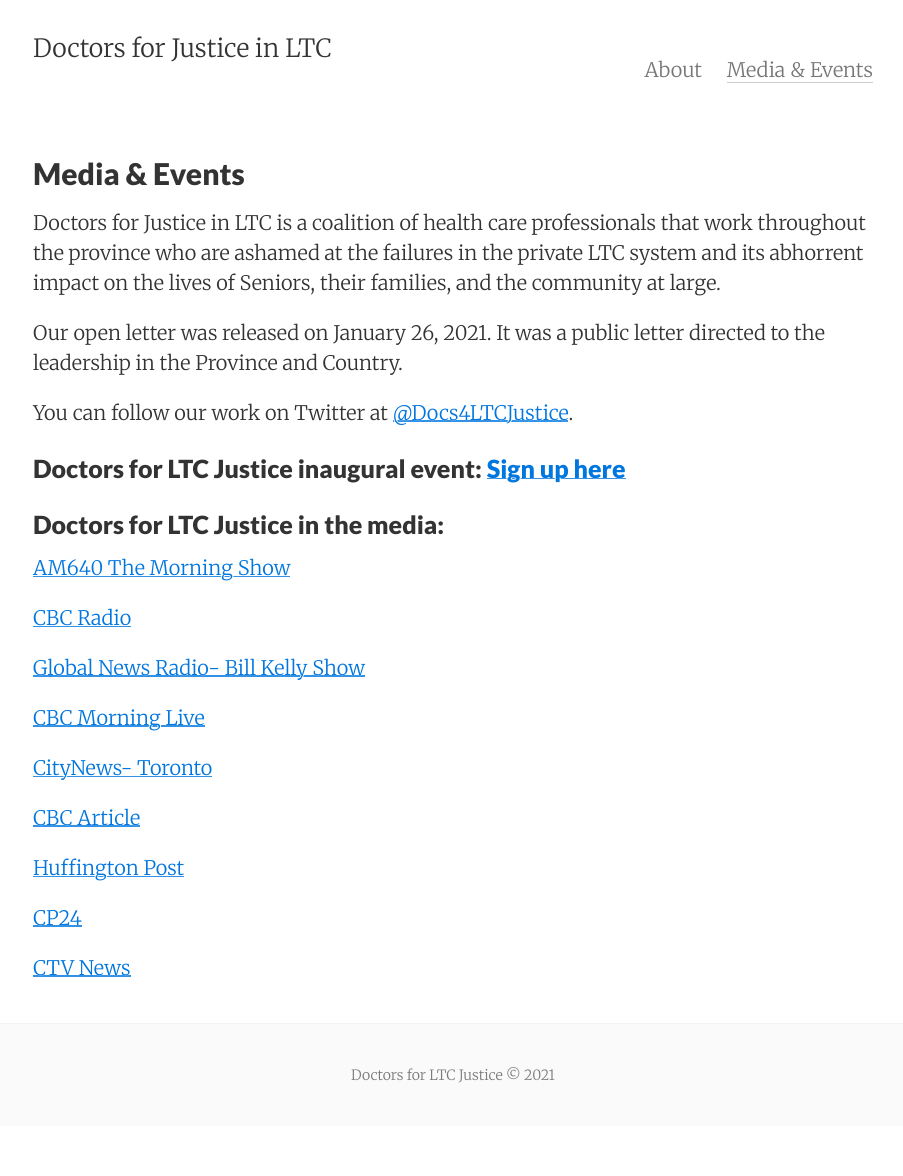
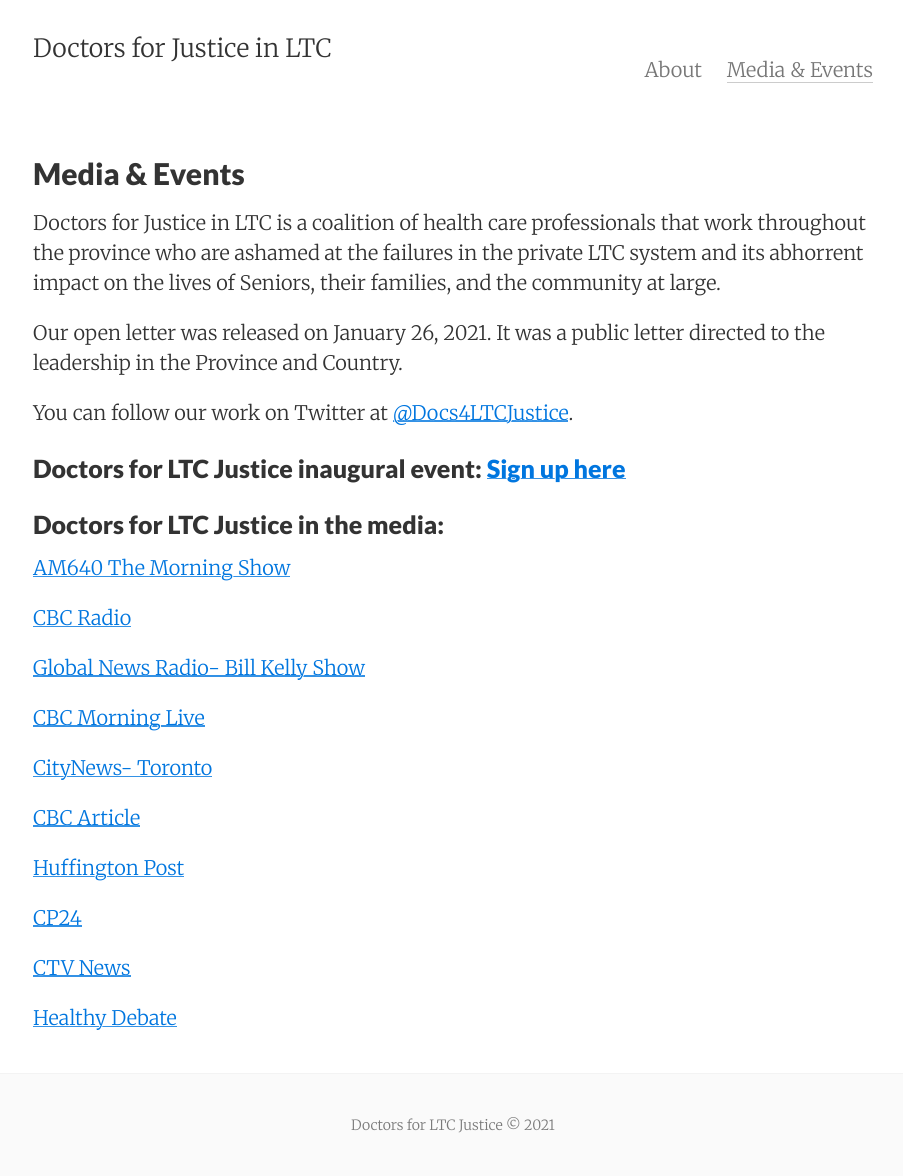
Before and after one commit to Docs4LTCJustice/Docs4LTCJustice.github.io, a Jekyll site: the page built from media.md, in a window 1280 px wide. Shown: the whole page, without its empty margins (187-1090 px from the left). Built offline with Jekyll 4.4.1, drawn with Linux system fonts in a browser that asks for light colours; before the commit the page ends 1126 px from its top, so only the background shows below that.

Commit message:
Add files via upload

```diff
--- a/media.md
+++ b/media.md
@@ -35,3 +35,5 @@ You can follow our work on Twitter at [@Docs4LTCJustice](https://twitter.com/Doc
 [CP24](https://www.cp24.com/video?clipId=2126532&binId=1.1127680&playlistPageNum=1)
 
 [CTV News](https://www.ctvnews.ca/video?clipId=2126568)
+
+[Healthy Debate](https://healthydebate.ca/opinions/ontarios-long-term-care-sector-is-in-a-grave-humanitarian-crisis)
```
